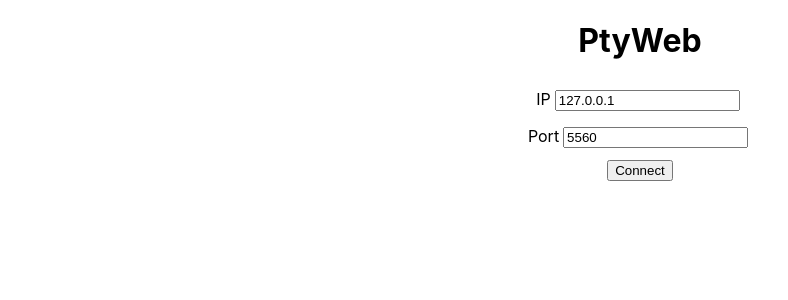
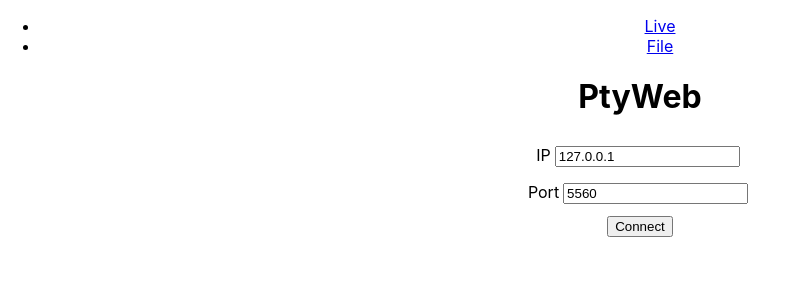
Before and after one commit to ptycho/ptyweb, a React (Create React App) app in the folder packages/app/frontend/: page /live in a window 1280 px wide. Shown: the top 300 px of the page, without its empty margins (0-788 px from the left). Built offline with nearby package versions, Linux system fonts and the light colour scheme.

Commit message:
Added react router to allow switching between live and file mode

```diff
--- a/packages/app/frontend/package.json
+++ b/packages/app/frontend/package.json
@@ -23,6 +23,7 @@
     "react-dom": "^17.0.2",
     "react-modal": "^3.16.1",
     "react-redux": "^8.0.4",
+    "react-router-dom": "^6.6.1",
     "react-scripts": "5.0.1",
     "typescript": "^4.8.4",
     "web-vitals": "^2.1.4"
--- a/packages/app/frontend/src/App.tsx
+++ b/packages/app/frontend/src/App.tsx
@@ -2,14 +2,19 @@
 import './App.css';
 import FileConfigurator from "./components/FileConfigurator/FileConfigurator";
 import LiveConfigurator from "./components/LiveConfigurator/LiveConfigurator";
+import {Navigate, Route, Routes} from "react-router-dom";
+import Header from "./components/Header/Header";
 
 function App() {
   return (
     <div className="App">
-      <h1>PtyWeb</h1>
+      <Header />
 
-      {/*<FileConfigurator />*/}
-      <LiveConfigurator />
+      <Routes>
+        <Route path="/live" element={<LiveConfigurator/>}/>
+        <Route path="/file" element={<FileConfigurator/>}/>
+        <Route path="*" element={<Navigate to={"/live"} replace />}/>
+      </Routes>
     </div>
   );
 }
--- /dev/null
+++ b/packages/app/frontend/src/components/Header/Header.tsx
@@ -0,0 +1,23 @@
+import React from 'react';
+import {Link} from "react-router-dom";
+
+const Header = () => {
+  return (
+    <div>
+      <nav>
+        <ul>
+          <li>
+            <Link to="/live">Live</Link>
+          </li>
+          <li>
+            <Link to="/file">File</Link>
+          </li>
+        </ul>
+      </nav>
+
+      <h1>PtyWeb</h1>
+    </div>
+  );
+};
+
+export default Header;
--- a/packages/app/frontend/src/index.tsx
+++ b/packages/app/frontend/src/index.tsx
@@ -3,6 +3,13 @@
 import './index.css';
 import App from './App';
 import ReactModal from "react-modal";
+import {
+  BrowserRouter as Router,
+  Route,
+  Link, Routes
+} from 'react-router-dom';
+import FileConfigurator from "./components/FileConfigurator/FileConfigurator";
+import LiveConfigurator from "./components/LiveConfigurator/LiveConfigurator";
 
 const rootDomElement = document.getElementById('root') as HTMLElement
 
@@ -10,6 +17,8 @@
 
 render(
   <React.StrictMode>
-    <App/>
+    <Router>
+      <App />
+    </Router>
   </React.StrictMode>, rootDomElement
 );
```
Also changed, not shown: 1 other file (tests, documents, lock files or other folders).
